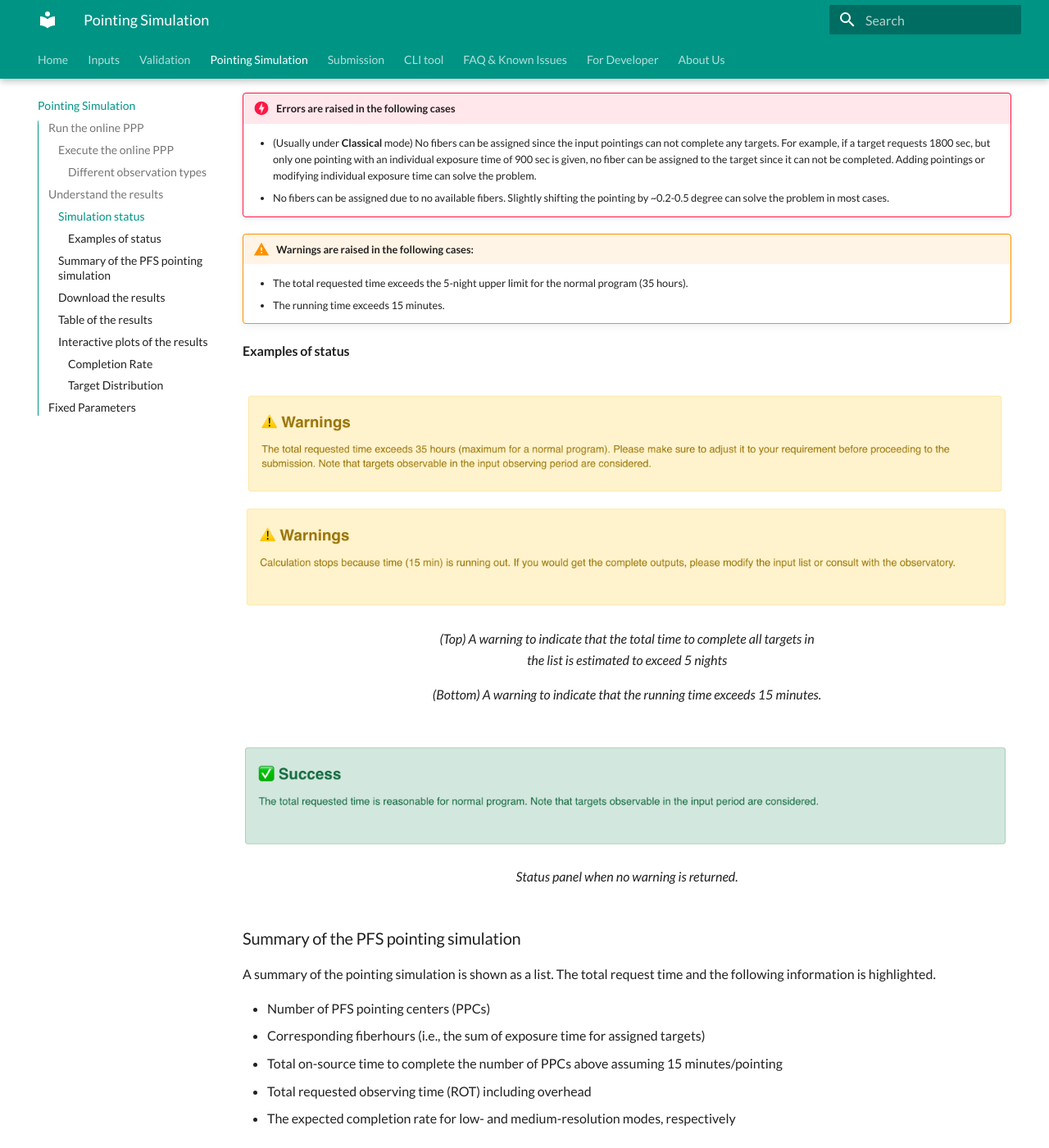
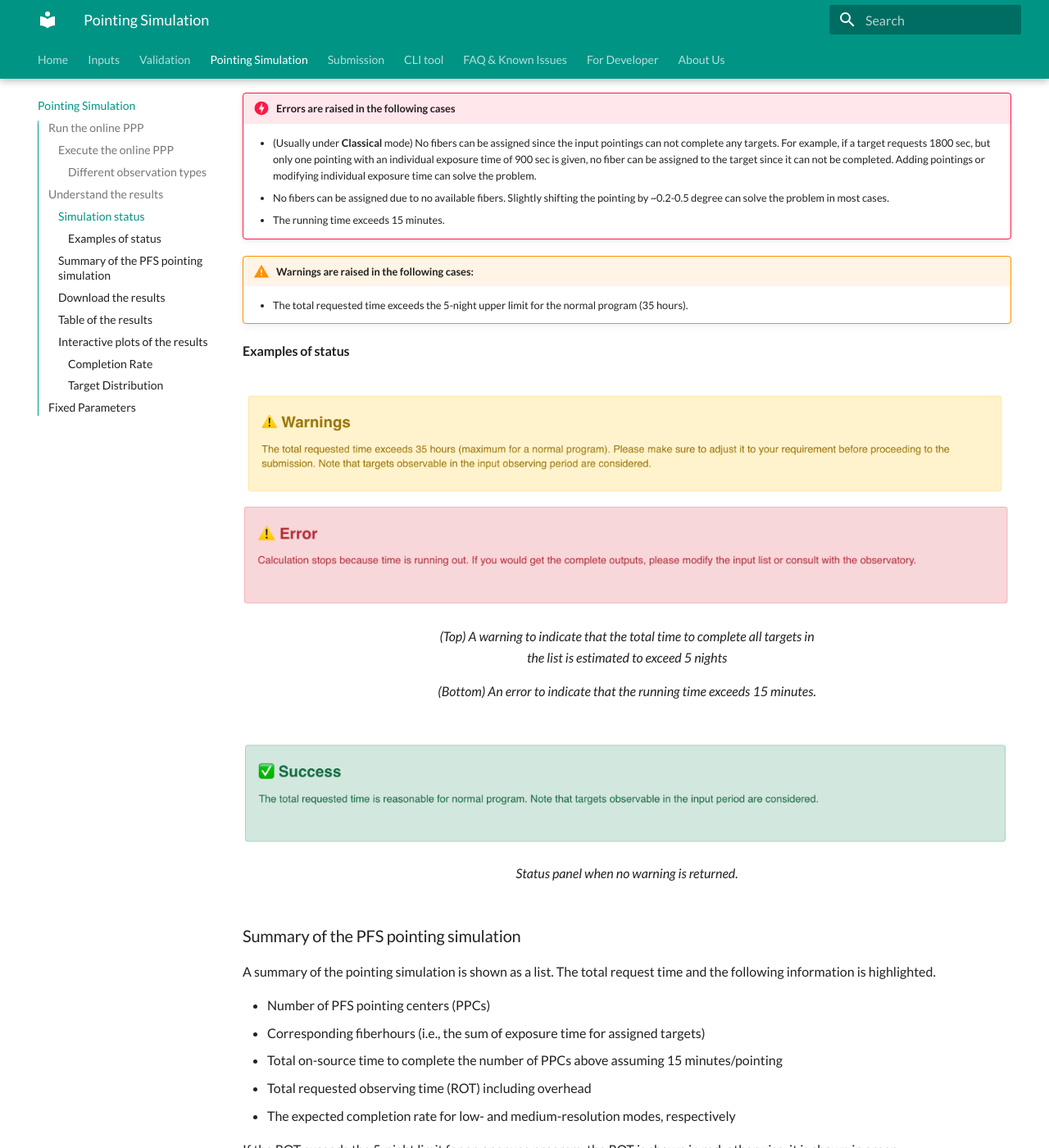
Before and after one commit to Subaru-PFS/spt_target_uploader, an MkDocs documentation site: the page built from docs/docs/PPP.md, in a window 1280 px wide and 1400 px high, scrolled down 3120 px. Shown: the whole window at 82% size. Built offline with MkDocs 1.6.1 and Material for MkDocs 9.7.7, drawn with Linux system fonts in a browser that asks for light colours.

Commit message:
Update user guide page (PPP max_exetime)

```diff
--- a/docs/docs/PPP.md
+++ b/docs/docs/PPP.md
@@ -66,19 +66,20 @@ The online PPP will give a status report of the pointing simulation.
 
     - (Usually under **Classical** mode) No fibers can be assigned since the input pointings can not complete any targets. For example, if a target requests 1800 sec, but only one pointing with an individual exposure time of 900 sec is given, no fiber can be assigned to the target since it can not be completed. Adding pointings or modifying individual exposure time can solve the problem.
     - No fibers can be assigned due to no available fibers. Slightly shifting the pointing by ~0.2-0.5 degree can solve the problem in most cases.
+    - The running time exceeds 15 minutes.
+
 
 !!! warning "Warnings are raised in the following cases:"
 
     - The total requested time exceeds the 5-night upper limit for the normal program (35 hours).
-    - The running time exceeds 15 minutes.
 
 #### Examples of status
 
 <figure markdown>
   ![Status indicators](images/ppp_warning_35h.png){ width="1000" }
-  ![Status indicators](images/ppp_warning_exetime.png){ width="995" }
+  ![Status indicators](images/ppp_error_exetime.png){ width="995" }
   <figcaption>(Top) A warning to indicate that the total time to complete all targets in the list is estimated to exceed 5 nights</figcaption>
-  <figcaption>(Bottom) A warning to indicate that the running time exceeds 15 minutes.</figcaption>
+  <figcaption>(Bottom) An error to indicate that the running time exceeds 15 minutes.</figcaption>
 </figure>
 
 <figure markdown>
```
Also changed, not shown: docs/docs/images/ppp_error_exetime.png (added), docs/docs/images/ppp_warning_exetime.png (deleted).
